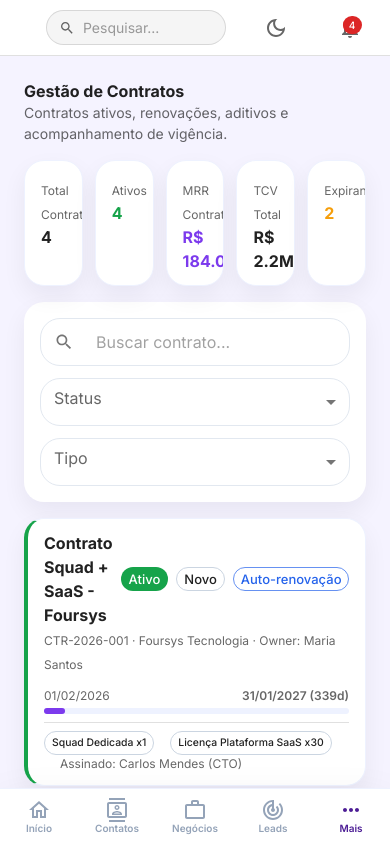
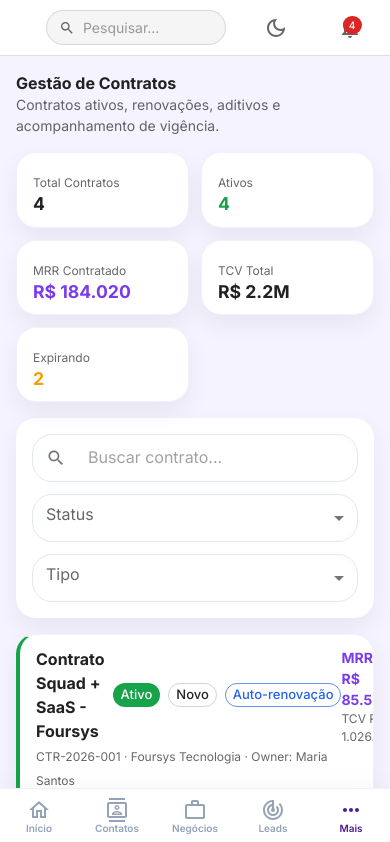
Before and after one commit to SolutionCenter4Sys/CRM4sys, a React (Vite) app: page /contracts in a window 390 px wide. Shown: the top 842 px of the page. Built offline with nearby package versions, Linux system fonts and the light colour scheme.

Commit message:
feat(mobile): fix KPI big-number wrapping on small screens

```diff
--- a/src/pages/ContractsPage.tsx
+++ b/src/pages/ContractsPage.tsx
@@ -96,7 +96,7 @@ const ContractsPage: React.FC = () => {
   };
 
   return (
-    <Box sx={{ p: 3 }}>
+    <Box sx={{ p: { xs: 2, md: 3 } }}>
       <Box sx={{ mb: 2 }}>
         <Typography variant="h4" sx={{ fontWeight: 700 }}>
           Gestão de Contratos
@@ -113,7 +113,18 @@ const ContractsPage: React.FC = () => {
       )}
 
       {/* KPIs */}
-      <Box sx={{ display: 'grid', gridTemplateColumns: 'repeat(5, 1fr)', gap: 1.5, mb: 2 }}>
+      <Box
+        sx={{
+          display: 'grid',
+          gridTemplateColumns: {
+            xs: 'repeat(2, minmax(0, 1fr))',
+            sm: 'repeat(3, minmax(0, 1fr))',
+            lg: 'repeat(5, minmax(0, 1fr))',
+          },
+          gap: 1.5,
+          mb: 2,
+        }}
+      >
         <KpiCard label="Total Contratos" value={String(contracts.length)} />
         <KpiCard label="Ativos" value={String(contracts.filter((c) => c.status === 'active' || c.status === 'expiring_soon').length)} color="#16A34A" />
         <KpiCard label="MRR Contratado" value={`R$ ${totalMrr.toLocaleString('pt-BR')}`} color="#7C3AED" />
@@ -130,9 +141,9 @@ const ContractsPage: React.FC = () => {
             value={filters.search || ''}
             onChange={(e) => updateFilter('search', e.target.value)}
             InputProps={{ startAdornment: <InputAdornment position="start"><SearchIcon fontSize="small" /></InputAdornment> }}
-            sx={{ minWidth: 240 }}
+            sx={{ minWidth: { xs: '100%', md: 240 } }}
           />
-          <FormControl size="small" sx={{ minWidth: 150 }}>
+          <FormControl size="small" sx={{ minWidth: { xs: '100%', md: 150 } }}>
             <InputLabel>Status</InputLabel>
             <Select value={filters.status || ''} label="Status" onChange={(e) => updateFilter('status', e.target.value as ContractFilters['status'])}>
               <MenuItem value="">Todos</MenuItem>
@@ -141,7 +152,7 @@ const ContractsPage: React.FC = () => {
               ))}
             </Select>
           </FormControl>
-          <FormControl size="small" sx={{ minWidth: 140 }}>
+          <FormControl size="small" sx={{ minWidth: { xs: '100%', md: 140 } }}>
             <InputLabel>Tipo</InputLabel>
             <Select value={filters.type || ''} label="Tipo" onChange={(e) => updateFilter('type', e.target.value as ContractFilters['type'])}>
               <MenuItem value="">Todos</MenuItem>
@@ -191,7 +202,7 @@ const ContractsPage: React.FC = () => {
                       </Typography>
                     </Box>
 
-                    <Stack alignItems="flex-end" sx={{ minWidth: 180 }}>
+                    <Stack alignItems={{ xs: 'flex-start', md: 'flex-end' }} sx={{ minWidth: { xs: 0, md: 180 } }}>
                       <Typography variant="body2" sx={{ fontWeight: 700, color: '#7C3AED' }}>
                         MRR R$ {contract.mrr.toLocaleString('pt-BR')}
                       </Typography>
@@ -285,7 +296,18 @@ const KpiCard: React.FC<{ label: string; value: string; color?: string }> = ({ l
   <Card variant="outlined">
     <CardContent sx={{ pb: '12px !important' }}>
       <Typography variant="caption" color="text.secondary">{label}</Typography>
-      <Typography variant="h6" sx={{ fontWeight: 700, color: color || 'text.primary' }}>{value}</Typography>
+      <Typography
+        variant="h6"
+        sx={{
+          fontWeight: 700,
+          color: color || 'text.primary',
+          fontSize: { xs: 'clamp(1.1rem, 4.5vw, 1.35rem)', sm: '1.25rem' },
+          lineHeight: 1.2,
+          overflowWrap: 'anywhere',
+        }}
+      >
+        {value}
+      </Typography>
     </CardContent>
   </Card>
 );
```
